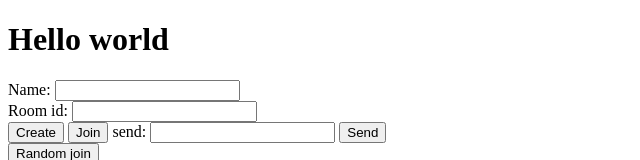
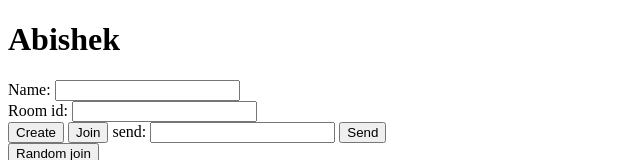
Before and after one commit to Abishekdeepak5/tictacteogame, a website: page index.html in a window 1280 px wide. Shown: the top 160 px of the page, without its empty margins (0-640 px from the left). Drawn offline with nearby package versions, Linux system fonts and the light colour scheme; no server answers.

Commit message:
Update index.html

```diff
--- a/index.html
+++ b/index.html
@@ -6,7 +6,7 @@
     <title>Document</title>
 </head>
 <body>
-    <h1>Hello world</h1>
+    <h1>Abishek</h1>
     <script src="https://cdnjs.cloudflare.com/ajax/libs/socket.io/4.7.2/socket.io.js" integrity="sha512-zoJXRvW2gC8Z0Xo3lBbao5+AS3g6YWr5ztKqaicua11xHo+AvE1b0lT9ODgrHTmNUxeCw0Ry4BGRYZfXu70weg==" crossorigin="anonymous" referrerpolicy="no-referrer"></script>
     <label for="">Name:</label>
     <input type="text" name="" id="name">
```
